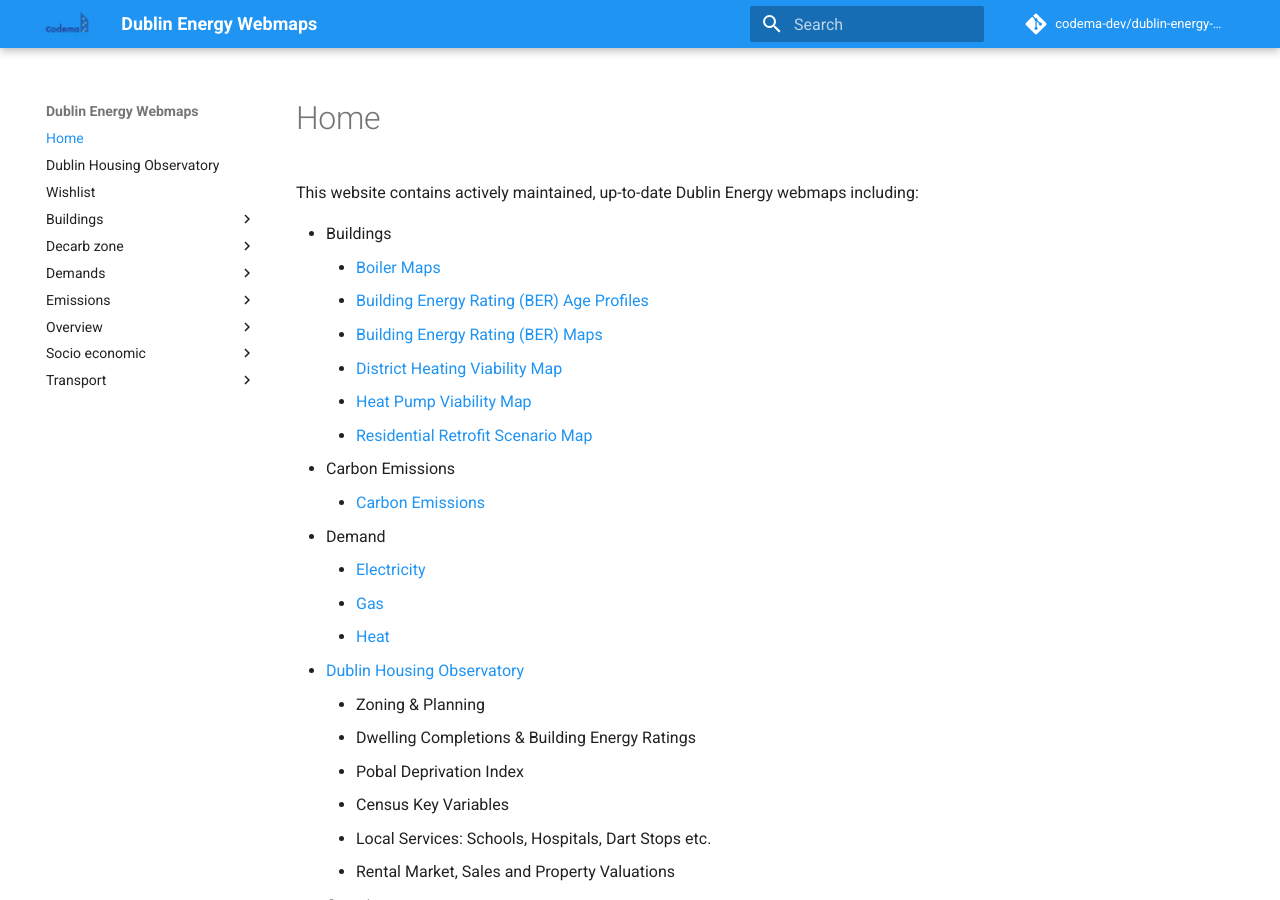
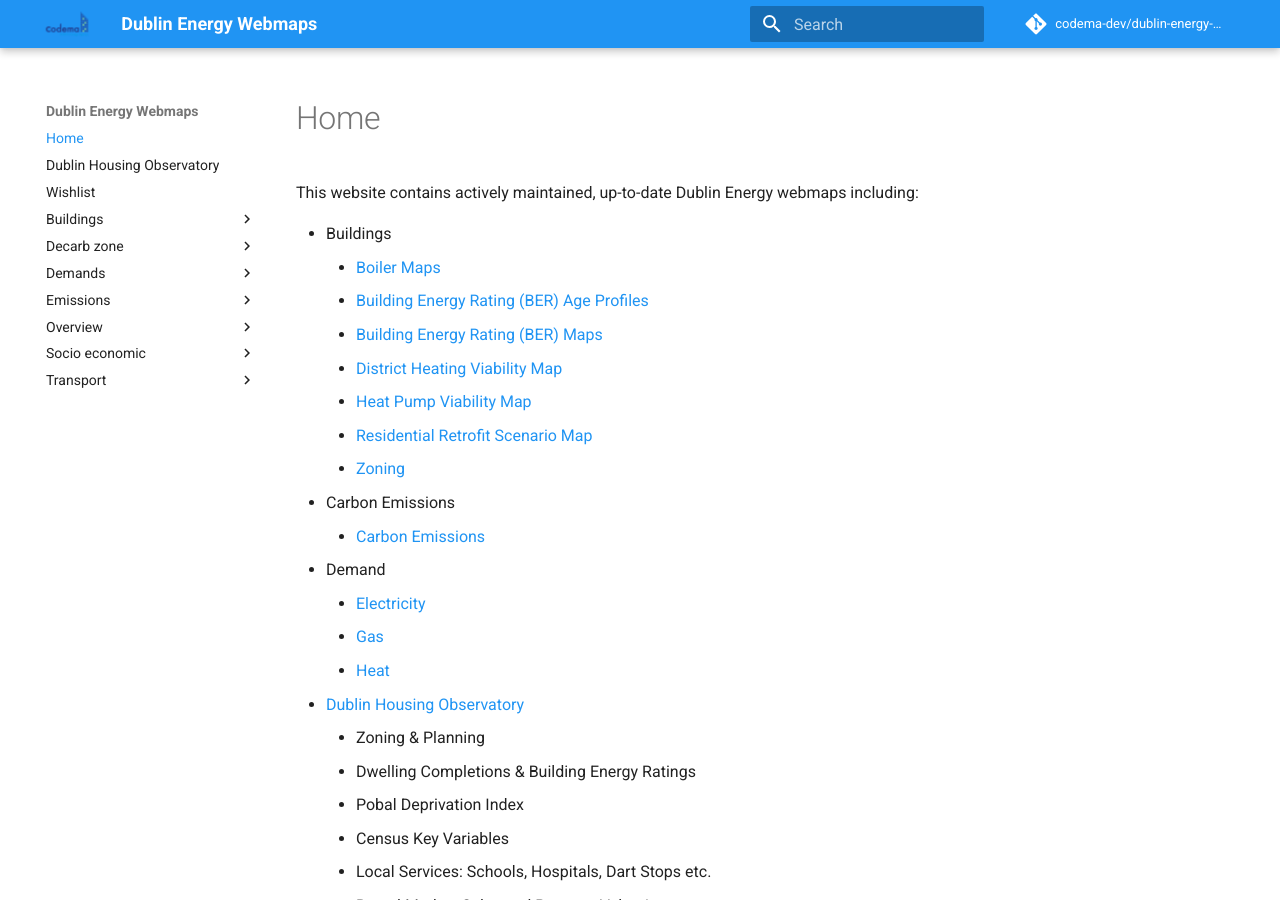
Before and after one commit to codema-dev/maps, an MkDocs documentation site: the page built from docs/index.md, in a window 1280 px wide and 900 px high. Built offline with MkDocs 1.6.1 and Material for MkDocs 9.7.7, drawn with Linux system fonts in a browser that asks for light colours; comment, search, counter and statistics services are not loaded.

Commit message:
Add myplan.ie zoning app (#68)

```diff
--- a/docs/index.md
+++ b/docs/index.md
@@ -7,6 +7,7 @@ This website contains actively maintained, up-to-date Dublin Energy webmaps incl
     - [District Heating Viability Map](buildings/District-Heating-Viability.md)
     - [Heat Pump Viability Map](buildings/Heat-Pump-Viability.md)
     - [Residential Retrofit Scenario Map](buildings/Residential-Retrofit.md)
+    - [Zoning](buildings/Zoning.md)
 - Carbon Emissions
     - [Carbon Emissions](emissions/Carbon-Emissions.md)
 - Demand
```
Also changed, not shown: docs/buildings/Zoning.md (added, +1 -0 lines).
